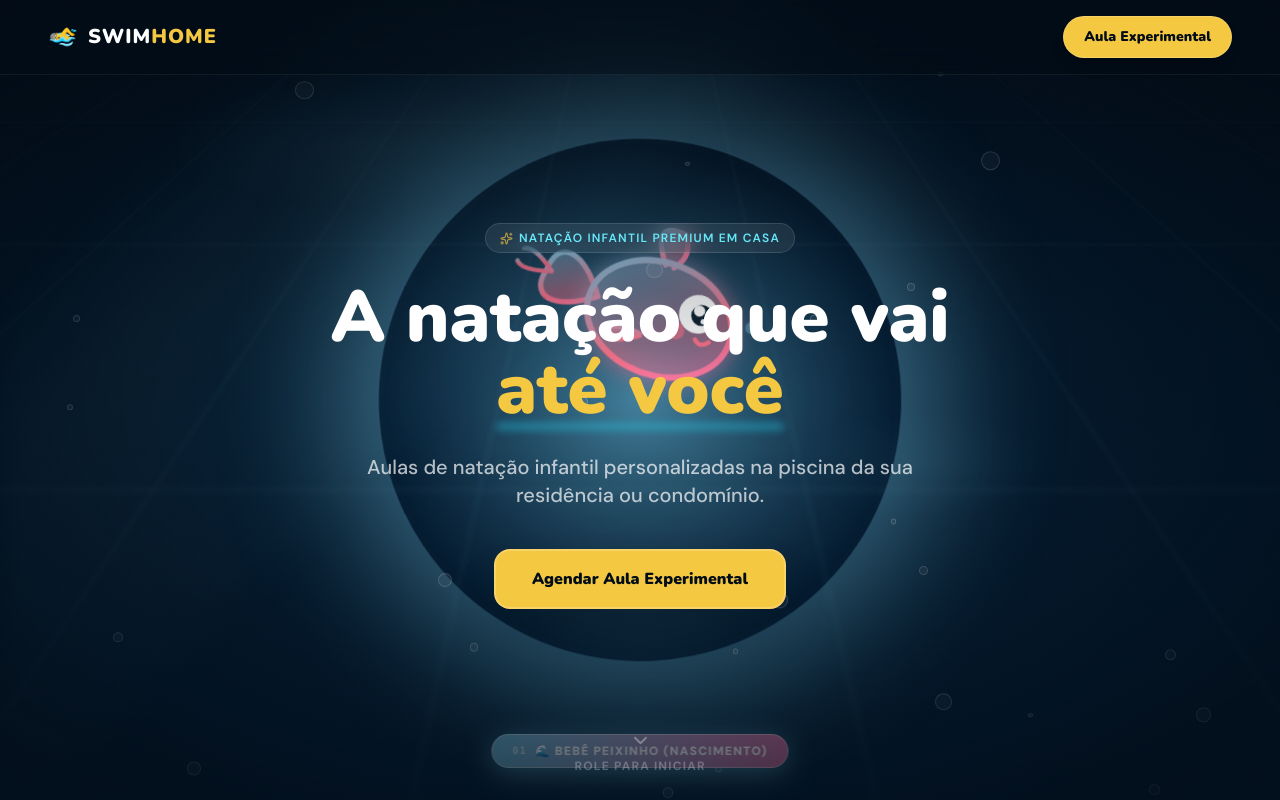
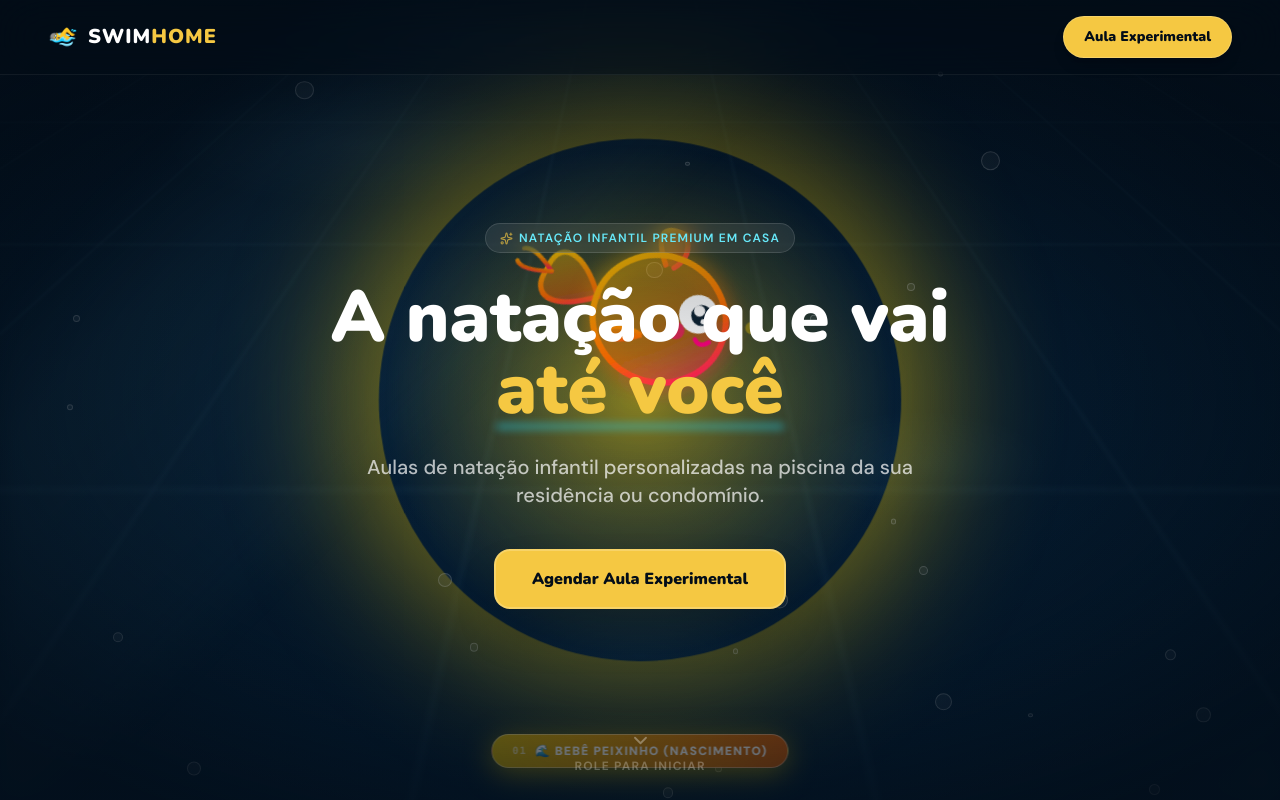
Before and after one commit to Hostom/swim-home-landing, a React (Vite) app: page / in a window 1280 px wide. Shown: the top 800 px of the page. Built offline with nearby package versions, Linux system fonts and the light colour scheme.

Commit message:
feat: improve distinction between fish and shark phases with nemo clownfish and iconic shark fins

```diff
--- a/src/components/ScrollCharacter.jsx
+++ b/src/components/ScrollCharacter.jsx
@@ -6,29 +6,29 @@ import { ScrollTrigger } from 'gsap/ScrollTrigger';
 gsap.registerPlugin(ScrollTrigger);
 
 const frames = [
-  { label: 'Bebê Peixinho (Nascimento)',   phase: '01' },
-  { label: 'Peixinho Jovem (Adaptação)',   phase: '02' },
-  { label: 'Peixe Predador (Autonomia)',   phase: '03' },
-  { label: 'Tubarão Jovem (Técnica)',      phase: '04' },
-  { label: 'Tubarão Soberano (Domínio)',   phase: '05' },
+  { label: 'Bebê Peixinho (Nascimento)',      phase: '01' },
+  { label: 'Peixinho Dourado (Crescimento)',  phase: '02' },
+  { label: 'Peixe-Palhaço (Autonomia)',       phase: '03' },
+  { label: 'Tubarãozinho Aprendiz (Técnica)',  phase: '04' },
+  { label: 'Tubarão Soberano (Domínio)',      phase: '05' },
 ];
 
 const phaseColors = [
-  { from: '#7dd4f0', to: '#ff7eb3', glow: 'rgba(125,212,240,0.55)', glowHex: '#7dd4f0' },
-  { from: '#00f2fe', to: '#4facfe', glow: 'rgba(0,242,254,0.5)',   glowHex: '#00f2fe' },
-  { from: '#38f9d7', to: '#43e0aa', glow: 'rgba(56,249,215,0.45)', glowHex: '#38f9d7' },
-  { from: '#8ec5fc', to: '#e0c3fc', glow: 'rgba(142,197,252,0.45)', glowHex: '#8ec5fc' },
-  { from: '#2575fc', to: '#00f2fe', glow: 'rgba(37,117,252,0.55)',  glowHex: '#2575fc' },
+  { from: '#ffd200', to: '#ff6a00', glow: 'rgba(255,210,0,0.55)',  glowHex: '#ffd200' }, // Baby Gold
+  { from: '#ff5e62', to: '#ff9966', glow: 'rgba(255,94,98,0.5)',   glowHex: '#ff5e62' },  // Goldfish Orange
+  { from: '#ff4b2b', to: '#ff416c', glow: 'rgba(255,75,43,0.45)',  glowHex: '#ff4b2b' },  // Clownfish Red/Orange
+  { from: '#00f2fe', to: '#4facfe', glow: 'rgba(0,242,254,0.45)',  glowHex: '#00f2fe' },  // Young Shark Cyan
+  { from: '#2575fc', to: '#1a2a6c', glow: 'rgba(37,117,252,0.55)', glowHex: '#2575fc' },  // Sovereign Indigo/Blue
 ];
 
-// ── 1. BabyFish (Bebê Peixinho - Round, cute, big eyes) ──
+// ── 1. BabyFish (Bebê Peixinho - Extremely round, cute goldfish baby) ──
 const BabyFish = () => (
   <svg width="100%" height="100%" viewBox="0 0 200 200" fill="none" xmlns="http://www.w3.org/2000/svg">
     <defs>
       <linearGradient id="babyGrad" x1="0%" y1="0%" x2="100%" y2="100%">
-        <stop offset="0%" stopColor="#7dd4f0" />
-        <stop offset="60%" stopColor="#ff758c" />
-        <stop offset="100%" stopColor="#ff7eb3" />
+        <stop offset="0%" stopColor="#ffd200" />
+        <stop offset="60%" stopColor="#ff6a00" />
+        <stop offset="100%" stopColor="#ff007f" />
       </linearGradient>
       <filter id="babyGlow" x="-25%" y="-25%" width="150%" height="150%">
         <feGaussianBlur stdDeviation="6" result="blur" />
@@ -51,8 +51,8 @@ const BabyFish = () => (
       <path d="M 105 112 Q 92 128 84 122 Q 92 112 105 112" fill="url(#babyGrad)" fillOpacity="0.6" stroke="url(#babyGrad)" strokeWidth="2.5" />
     </g>
 
-    {/* Body */}
-    <ellipse cx="112" cy="100" rx="42" ry="32" fill="url(#babyGrad)" fillOpacity="0.25" stroke="url(#babyGrad)" strokeWidth="3.5" filter="url(#babyGlow)" />
+    {/* Body - Extra Round */}
+    <ellipse cx="112" cy="100" rx="38" ry="36" fill="url(#babyGrad)" fillOpacity="0.25" stroke="url(#babyGrad)" strokeWidth="3.5" filter="url(#babyGlow)" />
 
     {/* Cute Big Eye - Pivot at (132, 90) */}
     <g style={{ transformOrigin: '132px 90px', animation: 'scEyeBlink 3.5s infinite' }}>
@@ -63,28 +63,24 @@ const BabyFish = () => (
     </g>
 
     {/* Blush */}
-    <circle cx="123" cy="103" r="5" fill="#ff758c" fillOpacity="0.6" />
+    <circle cx="123" cy="103" r="5" fill="#ff007f" fillOpacity="0.6" />
 
     {/* Mouth */}
-    <path d="M 143 103 Q 139 108 135 104" fill="none" stroke="#ff758c" strokeWidth="2.5" strokeLinecap="round" />
+    <path d="M 143 103 Q 139 108 135 104" fill="none" stroke="#ff007f" strokeWidth="2.5" strokeLinecap="round" />
 
     {/* Bubbles */}
-    <circle cx="154" cy="94" r="2.5" fill="#7dd4f0" fillOpacity="0.6" />
-    <circle cx="163" cy="87" r="3.5" fill="#7dd4f0" fillOpacity="0.4" />
+    <circle cx="154" cy="94" r="2.5" fill="#ffd200" fillOpacity="0.6" />
+    <circle cx="163" cy="87" r="3.5" fill="#ffd200" fillOpacity="0.4" />
   </svg>
 );
 
-// ── 2. JuniorFish (Peixinho Jovem - School fish, slightly elongated) ──
+// ── 2. JuniorFish (Peixinho Dourado - Classic orange round goldfish shape) ──
 const JuniorFish = () => (
   <svg width="100%" height="100%" viewBox="0 0 200 200" fill="none" xmlns="http://www.w3.org/2000/svg">
     <defs>
       <linearGradient id="juniorGrad" x1="0%" y1="0%" x2="100%" y2="100%">
-        <stop offset="0%" stopColor="#00f2fe" />
-        <stop offset="100%" stopColor="#4facfe" />
-      </linearGradient>
-      <linearGradient id="juniorAccent" x1="0%" y1="0%" x2="100%" y2="100%">
-        <stop offset="0%" stopColor="#ff0844" />
-        <stop offset="100%" stopColor="#ffb199" />
+        <stop offset="0%" stopColor="#ff5e62" />
+        <stop offset="100%" stopColor="#ff9966" />
       </linearGradient>
       <filter id="juniorGlow" x="-20%" y="-20%" width="140%" height="140%">
         <feGaussianBlur stdDeviation="5" result="blur" />
@@ -92,10 +88,10 @@ const JuniorFish = () => (
       </filter>
     </defs>
 
-    {/* Dorsal Fin */}
+    {/* Dorsal Fin - Wavy & Rounded */}
     <path d="M 105 76 Q 85 45 118 52 Q 120 70 105 76" fill="url(#juniorGrad)" fillOpacity="0.35" stroke="url(#juniorGrad)" strokeWidth="3" />
 
-    {/* Tail - Pivot at (70, 100) */}
+    {/* Tail - Symmetrical fan tail - Pivot at (70, 100) */}
     <g style={{ transformOrigin: '70px 100px', animation: 'scTailWiggleMedium 0.45s ease-in-out infinite alternate' }}>
       <path d="M 70 100 Q 32 68 38 100 Q 32 132 70 100 Z" fill="url(#juniorGrad)" fillOpacity="0.5" stroke="url(#juniorGrad)" strokeWidth="3" strokeLinejoin="round" />
       <path d="M 45 92 Q 35 85 28 88" stroke="url(#juniorGrad)" strokeWidth="2" strokeLinecap="round" />
@@ -104,11 +100,11 @@ const JuniorFish = () => (
 
     {/* Pectoral Fin - Pivot at (110, 115) */}
     <g style={{ transformOrigin: '110px 115px', animation: 'scFinFlap 0.7s ease-in-out infinite alternate' }}>
-      <path d="M 110 114 Q 96 136 86 128 Q 98 114 110 114" fill="url(#juniorAccent)" fillOpacity="0.5" stroke="url(#juniorAccent)" strokeWidth="2.5" />
+      <path d="M 110 114 Q 96 136 86 128 Q 98 114 110 114" fill="url(#juniorGrad)" fillOpacity="0.5" stroke="url(#juniorGrad)" strokeWidth="2.5" />
     </g>
 
-    {/* Body */}
-    <path d="M 70 100 C 85 73, 128 73, 153 100 C 128 127, 85 127, 70 100 Z" fill="url(#juniorGrad)" fillOpacity="0.25" stroke="url(#juniorGrad)" strokeWidth="3.5" filter="url(#juniorGlow)" />
+    {/* Body - Friendly Round Fish */}
+    <path d="M 70 100 C 85 70, 128 70, 153 100 C 128 130, 85 130, 70 100 Z" fill="url(#juniorGrad)" fillOpacity="0.25" stroke="url(#juniorGrad)" strokeWidth="3.5" filter="url(#juniorGlow)" />
 
     {/* Eye - Pivot at (130, 92) */}
     <g style={{ transformOrigin: '130px 92px', animation: 'scEyeBlink 4s infinite' }}>
@@ -119,24 +115,16 @@ const JuniorFish = () => (
 
     {/* Smile */}
     <path d="M 143 104 Q 138 110 133 105" fill="none" stroke="url(#juniorGrad)" strokeWidth="2.5" strokeLinecap="round" />
-
-    {/* Gills */}
-    <path d="M 117 92 Q 115 100 117 108" fill="none" stroke="url(#juniorGrad)" strokeWidth="2" strokeOpacity="0.7" strokeLinecap="round" />
-    <path d="M 121 94 Q 119 100 121 106" fill="none" stroke="url(#juniorGrad)" strokeWidth="2" strokeOpacity="0.7" strokeLinecap="round" />
   </svg>
 );
 
-// ── 3. PredatorFish (Peixe Predador - Cute spiky hunter fish) ──
+// ── 3. PredatorFish (Peixe-Palhaço - Nemo! Instantly distinguishable orange & white stripes) ──
 const PredatorFish = () => (
   <svg width="100%" height="100%" viewBox="0 0 200 200" fill="none" xmlns="http://www.w3.org/2000/svg">
     <defs>
       <linearGradient id="predGrad" x1="0%" y1="0%" x2="100%" y2="100%">
-        <stop offset="0%" stopColor="#38f9d7" />
-        <stop offset="100%" stopColor="#43e0aa" />
-      </linearGradient>
-      <linearGradient id="predAccent" x1="0%" y1="0%" x2="100%" y2="100%">
-        <stop offset="0%" stopColor="#f857a6" />
-        <stop offset="100%" stopColor="#ff5858" />
+        <stop offset="0%" stopColor="#ff4b2b" />
+        <stop offset="100%" stopColor="#ff416c" />
       </linearGradient>
       <filter id="predGlow" x="-20%" y="-20%" width="140%" height="140%">
         <feGaussianBlur stdDeviation="5" result="blur" />
@@ -144,23 +132,27 @@ const PredatorFish = () => (
       </filter>
     </defs>
 
-    {/* Dorsal Fin */}
-    <path d="M 98 72 Q 80 40 114 46 L 126 56 Q 120 70 98 72" fill="url(#predGrad)" fillOpacity="0.35" stroke="url(#predGrad)" strokeWidth="3" />
+    {/* Dorsal Fin - Round clownfish fin */}
+    <path d="M 98 72 Q 80 44 114 48 L 126 58 Q 120 70 98 72" fill="url(#predGrad)" fillOpacity="0.4" stroke="url(#predGrad)" strokeWidth="3" />
 
-    {/* Tail - Pivot at (65, 100) */}
+    {/* Tail - Rounded fan tail - Pivot at (65, 100) */}
     <g style={{ transformOrigin: '65px 100px', animation: 'scTailWiggleSlow 0.55s ease-in-out infinite alternate' }}>
-      <path d="M 65 100 Q 25 60 35 100 Q 25 140 65 100 Z" fill="url(#predGrad)" fillOpacity="0.5" stroke="url(#predGrad)" strokeWidth="3" strokeLinejoin="round" />
-      <path d="M 42 86 Q 30 75 22 80" stroke="url(#predGrad)" strokeWidth="2.5" strokeLinecap="round" />
-      <path d="M 42 114 Q 30 125 22 120" stroke="url(#predGrad)" strokeWidth="2.5" strokeLinecap="round" />
+      <path d="M 65 100 Q 28 65 38 100 Q 28 135 65 100 Z" fill="url(#predGrad)" fillOpacity="0.6" stroke="url(#predGrad)" strokeWidth="3" strokeLinejoin="round" />
+      {/* Tail stripe */}
+      <path d="M 45 88 Q 38 100 45 112" stroke="white" strokeWidth="3.5" strokeLinecap="round" />
     </g>
 
     {/* Pectoral Fin - Pivot at (112, 116) */}
     <g style={{ transformOrigin: '112px 116px', animation: 'scFinFlap 0.8s ease-in-out infinite alternate' }}>
-      <path d="M 112 115 Q 98 140 85 130 Q 98 115 112 115" fill="url(#predAccent)" fillOpacity="0.5" stroke="url(#predAccent)" strokeWidth="2.5" />
+      <path d="M 112 115 Q 98 140 85 130 Q 98 115 112 115" fill="url(#predGrad)" fillOpacity="0.5" stroke="url(#predGrad)" strokeWidth="2.5" />
     </g>
 
-    {/* Body */}
-    <path d="M 65 100 C 82 68, 134 68, 160 100 C 134 132, 82 132, 65 100 Z" fill="url(#predGrad)" fillOpacity="0.25" stroke="url(#predGrad)" strokeWidth="3.5" filter="url(#predGlow)" />
+    {/* Body - Red/Orange with white clownfish bands */}
+    <path id="clownBody" d="M 65 100 C 82 68, 134 68, 160 100 C 134 132, 82 132, 65 100 Z" fill="url(#predGrad)" fillOpacity="0.25" stroke="url(#predGrad)" strokeWidth="3.5" filter="url(#predGlow)" />
+
+    {/* Famous White Bands (Nemo Stripes) */}
+    <path d="M 98 73 C 103 90, 103 110, 98 127" stroke="white" strokeWidth="6" strokeLinecap="round" strokeOpacity="0.85" />
+    <path d="M 125 76 C 129 92, 129 108, 125 124" stroke="white" strokeWidth="5.5" strokeLinecap="round" strokeOpacity="0.85" />
 
     {/* Eye - Pivot at (134, 90) */}
     <g style={{ transformOrigin: '134px 90px', animation: 'scEyeBlink 4.5s infinite' }}>
@@ -170,25 +162,17 @@ const PredatorFish = () => (
     </g>
 
     {/* Cute Open Mouth */}
-    <path d="M 148 101 Q 142 111 136 102 Z" fill="#ff5858" fillOpacity="0.6" stroke="url(#predGrad)" strokeWidth="2" />
-
-    {/* Flank Stripes */}
-    <path d="M 92 84 Q 96 100 92 116" fill="none" stroke="url(#predGrad)" strokeWidth="2" strokeOpacity="0.6" strokeLinecap="round" />
-    <path d="M 99 86 Q 103 100 99 114" fill="none" stroke="url(#predGrad)" strokeWidth="2" strokeOpacity="0.6" strokeLinecap="round" />
+    <path d="M 148 101 Q 142 111 136 102 Z" fill="#ff416c" fillOpacity="0.6" stroke="url(#predGrad)" strokeWidth="2" />
   </svg>
 );
 
-// ── 4. YoungShark (Tubarão Jovem - Cute, rounded teeth, friendly shark) ──
+// ── 4. YoungShark (Tubarão Jovem - Clearly a shark: pointed snout, big triangular dorsal fin, gill slits) ──
 const YoungShark = () => (
   <svg width="100%" height="100%" viewBox="0 0 200 200" fill="none" xmlns="http://www.w3.org/2000/svg">
     <defs>
       <linearGradient id="youngGrad" x1="0%" y1="0%" x2="100%" y2="100%">
-        <stop offset="0%" stopColor="#8ec5fc" />
-        <stop offset="100%" stopColor="#e0c3fc" />
-      </linearGradient>
-      <linearGradient id="youngAccent" x1="0%" y1="0%" x2="100%" y2="100%">
-        <stop offset="0%" stopColor="#ff9a9e" />
-        <stop offset="100%" stopColor="#fecfef" />
+        <stop offset="0%" stopColor="#00f2fe" />
+        <stop offset="100%" stopColor="#4facfe" />
       </linearGradient>
       <filter id="youngGlow" x="-20%" y="-20%" width="140%" height="140%">
         <feGaussianBlur stdDeviation="5" result="blur" />
@@ -197,12 +181,12 @@ const YoungShark = () => (
     </defs>
 
     {/* Pelvic Fin */}
-    <path d="M 85 120 Q 72 135 82 132" fill="url(#youngGrad)" fillOpacity="0.4" stroke="url(#youngGrad)" strokeWidth="2.5" />
+    <path d="M 85 122 Q 72 137 82 134" fill="url(#youngGrad)" fillOpacity="0.4" stroke="url(#youngGrad)" strokeWidth="2.5" />
 
-    {/* Dorsal Fin */}
-    <path d="M 96 70 Q 100 32 120 38 Q 118 64 96 70" fill="url(#youngGrad)" fillOpacity="0.4" stroke="url(#youngGrad)" strokeWidth="3.5" />
+    {/* ICONIC SHARK DORSAL FIN - Triangular, large, shark silhouette */}
+    <path d="M 96 70 L 105 28 L 122 35 Q 118 64 96 70" fill="url(#youngGrad)" fillOpacity="0.4" stroke="url(#youngGrad)" strokeWidth="3.5" filter="url(#youngGlow)" />
 
-    {/* Tail - Pivot at (60, 100) */}
+    {/* SHARK TAIL (Heterocercal) - Pivot at (60, 100) */}
     <g style={{ transformOrigin: '60px 100px', animation: 'scTailWiggleSlow 0.6s ease-in-out infinite alternate' }}>
       <path d="M 60 100 Q 20 50 32 98 Q 15 138 60 100 Z" fill="url(#youngGrad)" fillOpacity="0.5" stroke="url(#youngGrad)" strokeWidth="3" strokeLinejoin="round" />
       <path d="M 38 88 Q 28 78 20 82" stroke="url(#youngGrad)" strokeWidth="2" />
@@ -211,11 +195,11 @@ const YoungShark = () => (
 
     {/* Pectoral Fin - Pivot at (112, 118) */}
     <g style={{ transformOrigin: '112px 118px', animation: 'scFinFlap 0.9s ease-in-out infinite alternate' }}>
-      <path d="M 112 118 Q 95 142 82 134 Q 96 116 112 118" fill="url(#youngAccent)" fillOpacity="0.5" stroke="url(#youngAccent)" strokeWidth="3" />
+      <path d="M 112 118 Q 95 142 82 134 Q 96 116 112 118" fill="url(#youngGrad)" fillOpacity="0.5" stroke="url(#youngGrad)" strokeWidth="3" />
     </g>
 
-    {/* Body */}
-    <path d="M 60 100 C 80 62, 130 62, 166 95 C 135 125, 90 128, 60 100 Z" fill="url(#youngGrad)" fillOpacity="0.25" stroke="url(#youngGrad)" strokeWidth="3.5" filter="url(#youngGlow)" />
+    {/* SHARK BODY - Pointed Snout, Aerodynamic */}
+    <path d="M 60 100 C 80 62, 120 62, 168 96 C 130 115, 90 120, 60 100 Z" fill="url(#youngGrad)" fillOpacity="0.25" stroke="url(#youngGrad)" strokeWidth="3.5" filter="url(#youngGlow)" />
 
     {/* Eye - Pivot at (134, 88) */}
     <g style={{ transformOrigin: '134px 88px', animation: 'scEyeBlink 5s infinite' }}>
@@ -225,10 +209,10 @@ const YoungShark = () => (
       <path d="M 129 80 Q 134 77 139 81" stroke="url(#youngGrad)" strokeWidth="2" strokeLinecap="round" />
     </g>
 
-    {/* Gill slits */}
-    <path d="M 114 90 Q 112 98 114 106" fill="none" stroke="url(#youngGrad)" strokeWidth="2" strokeOpacity="0.6" strokeLinecap="round" />
-    <path d="M 119 91 Q 117 98 119 105" fill="none" stroke="url(#youngGrad)" strokeWidth="2" strokeOpacity="0.6" strokeLinecap="round" />
-    <path d="M 124 92 Q 122 98 124 104" fill="none" stroke="url(#youngGrad)" strokeWidth="2" strokeOpacity="0.6" strokeLinecap="round" />
+    {/* SHARK GILLS - 3 very visible slits */}
+    <path d="M 112 90 Q 109 98 112 106" fill="none" stroke="white" strokeWidth="2.5" strokeLinecap="round" strokeOpacity="0.9" />
+    <path d="M 118 91 Q 115 98 118 105" fill="none" stroke="white" strokeWidth="2.5" strokeLinecap="round" strokeOpacity="0.9" />
+    <path d="M 124 92 Q 121 98 124 104" fill="none" stroke="white" strokeWidth="2.5" strokeLinecap="round" strokeOpacity="0.9" />
 
     {/* Smile + soft teeth */}
     <path d="M 148 103 Q 138 110 132 105" fill="none" stroke="url(#youngGrad)" strokeWidth="2.5" strokeLinecap="round" />
@@ -237,7 +221,7 @@ const YoungShark = () => (
   </svg>
 );
 
-// ── 5. SovereignShark (Tubarão Soberano - Majestic, glowing, friendly neon shark) ──
+// ── 5. SovereignShark (Tubarão Soberano - Huge dorsal fin, glowing patterns, 4 gills, deep blue neon) ──
 const SovereignShark = () => (
   <svg width="100%" height="100%" viewBox="0 0 200 200" fill="none" xmlns="http://www.w3.org/2000/svg">
     <defs>
@@ -259,10 +243,10 @@ const SovereignShark = () => (
     {/* Lower Fin */}
     <path d="M 85 124 Q 72 142 85 138" fill="url(#sovGrad)" fillOpacity="0.4" stroke="url(#sovGrad)" strokeWidth="3" />
 
-    {/* Dorsal Fin */}
-    <path d="M 102 70 Q 106 20 130 25 Q 126 62 102 70" fill="url(#sovGrad)" fillOpacity="0.4" stroke="url(#sovGrad)" strokeWidth="3.5" filter="url(#sovFilter)" />
+    {/* HUGE MAJESTIC SHARK DORSAL FIN */}
+    <path d="M 102 68 L 110 18 L 138 28 Q 130 60 102 68" fill="url(#sovGrad)" fillOpacity="0.4" stroke="url(#sovGrad)" strokeWidth="3.5" filter="url(#sovFilter)" />
 
-    {/* Tail - Pivot at (55, 100) */}
+    {/* SHARK TAIL (Heterocercal) - Pivot at (55, 100) */}
     <g style={{ transformOrigin: '55px 100px', animation: 'scTailWiggleSlow 0.65s ease-in-out infinite alternate' }}>
       <path d="M 55 100 Q 12 40 26 96 Q 8 148 55 100 Z" fill="url(#sovGrad)" fillOpacity="0.5" stroke="url(#sovGrad)" strokeWidth="3.5" strokeLinejoin="round" />
       <path d="M 38 82 C 28 65, 20 70, 22 85" stroke="url(#sovGlow)" strokeWidth="2" strokeOpacity="0.7" />
@@ -274,8 +258,8 @@ const SovereignShark = () => (
       <path d="M 115 118 Q 98 145 84 136 Q 98 116 115 118" fill="url(#sovGlow)" fillOpacity="0.5" stroke="url(#sovGlow)" strokeWidth="3" />
     </g>
 
-    {/* Main Body */}
-    <path d="M 55 100 C 78 58, 140 58, 176 95 C 140 130, 90 132, 55 100 Z" fill="url(#sovGrad)" fillOpacity="0.25" stroke="url(#sovGrad)" strokeWidth="3.5" filter="url(#sovFilter)" />
+    {/* SHARK BODY - Large powerful pointed shark shape */}
+    <path d="M 55 100 C 78 58, 138 58, 178 95 C 140 122, 90 125, 55 100 Z" fill="url(#sovGrad)" fillOpacity="0.25" stroke="url(#sovGrad)" strokeWidth="3.5" filter="url(#sovFilter)" />
 
     {/* Flank Stripes */}
     <path d="M 75 96 C 92 88, 115 88, 130 96" fill="none" stroke="url(#sovGlow)" strokeWidth="2.5" strokeOpacity="0.8" strokeLinecap="round" />
@@ -287,10 +271,11 @@ const SovereignShark = () => (
       <circle cx="136" cy="84" r="2.5" fill="#00f2fe" />
     </g>
 
-    {/* Gill slits */}
-    <path d="M 112 88 Q 109 98 112 108" fill="none" stroke="url(#sovGlow)" strokeWidth="2" strokeOpacity="0.7" strokeLinecap="round" />
-    <path d="M 117 89 Q 114 98 117 107" fill="none" stroke="url(#sovGlow)" strokeWidth="2" strokeOpacity="0.7" strokeLinecap="round" />
-    <path d="M 122 90 Q 119 98 122 106" fill="none" stroke="url(#sovGlow)" strokeWidth="2" strokeOpacity="0.7" strokeLinecap="round" />
+    {/* SHARK GILLS - 4 glowing slits */}
+    <path d="M 110 88 Q 107 98 110 108" fill="none" stroke="#00f2fe" strokeWidth="2.5" strokeOpacity="0.9" strokeLinecap="round" />
+    <path d="M 116 89 Q 113 98 116 107" fill="none" stroke="#00f2fe" strokeWidth="2.5" strokeOpacity="0.9" strokeLinecap="round" />
+    <path d="M 122 90 Q 119 98 122 106" fill="none" stroke="#00f2fe" strokeWidth="2.5" strokeOpacity="0.9" strokeLinecap="round" />
+    <path d="M 127 91 Q 124 98 127 105" fill="none" stroke="#00f2fe" strokeWidth="2.5" strokeOpacity="0.9" strokeLinecap="round" />
 
     {/* Friendly smile with teeth */}
     <path d="M 152 102 Q 142 115 132 105 Z" fill="#1a2a6c" fillOpacity="0.5" stroke="url(#sovGlow)" strokeWidth="2.5" />
@@ -610,7 +595,7 @@ export default function ScrollCharacter() {
                 <BabyFish />
               </div>
 
-              {/* Stage 2: Peixinho Jovem */}
+              {/* Stage 2: Peixinho Dourado */}
               <div
                 ref={el => charRefs.current[1] = el}
                 className="absolute inset-0"
@@ -619,7 +604,7 @@ export default function ScrollCharacter() {
                 <JuniorFish />
               </div>
 
-              {/* Stage 3: Peixe Predador */}
+              {/* Stage 3: Peixe-Palhaço */}
               <div
                 ref={el => charRefs.current[2] = el}
                 className="absolute inset-0"
```
